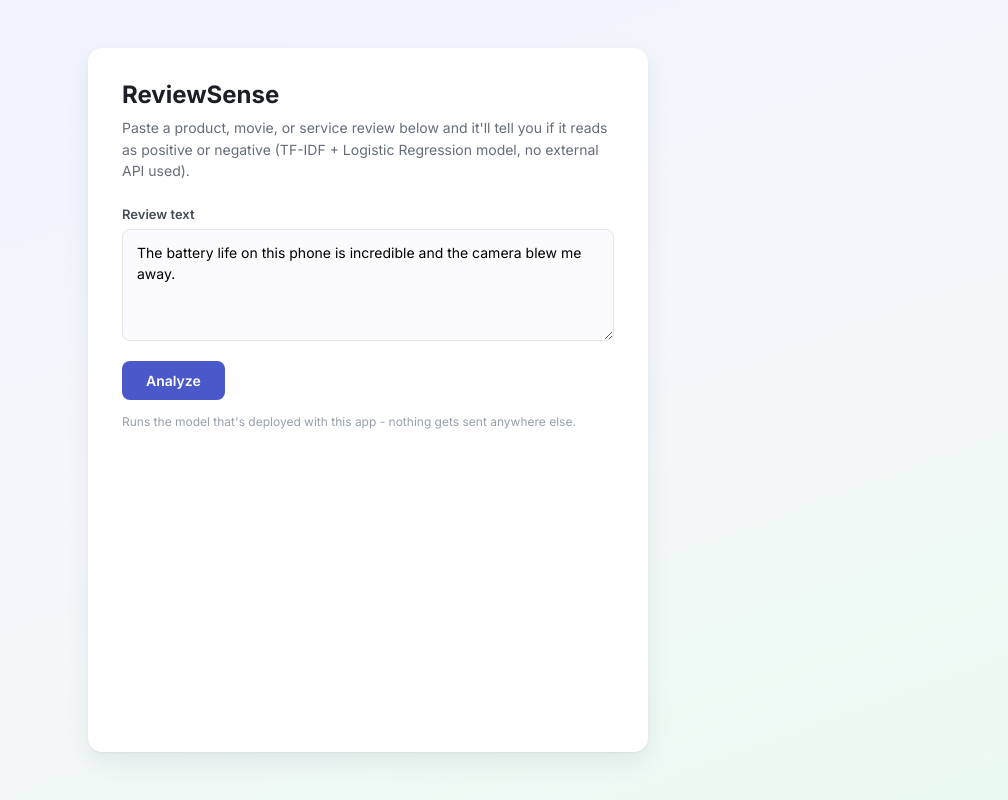
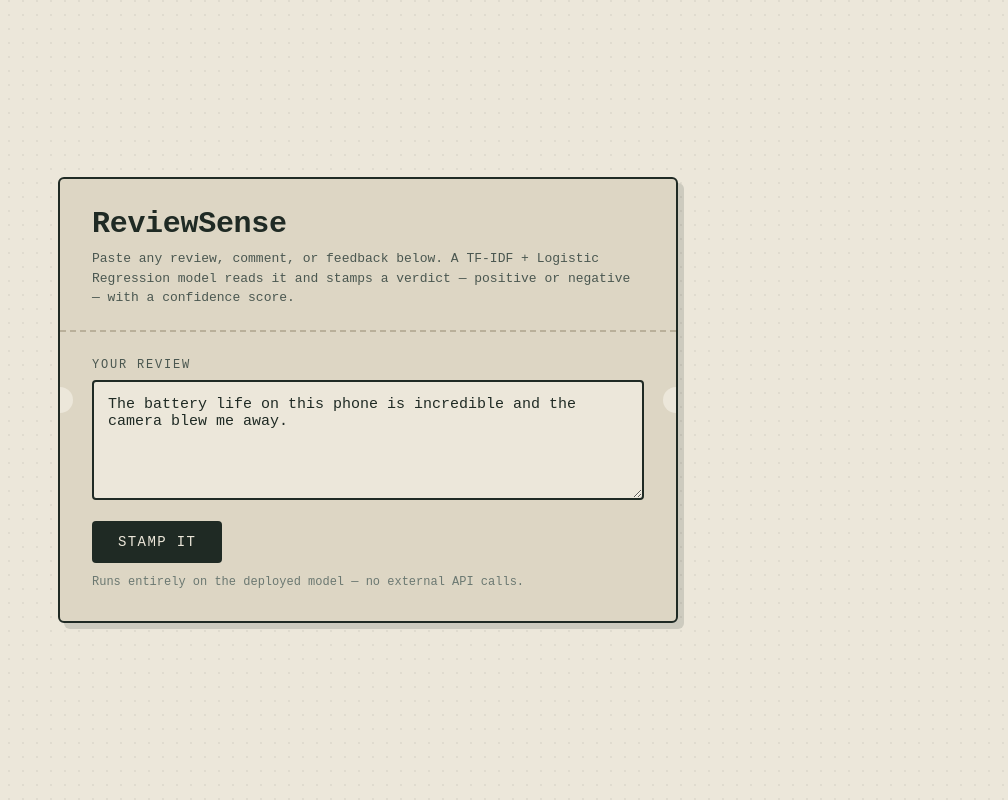
Before and after one commit to chethuuu/review-sentiment-ai, a Flask app: page / in a window 1280 px wide. Shown: the whole page, without its empty margins (272-1280 px from the left). Run offline with Flask 3, Linux system fonts and the light colour scheme; parts of the project's set-up code (start-up, migrations or seed data) failed here and were passed over.

Commit message:
fix: restore ticket-style UI, drop the eyebrow tagline
Bring back the ticket/stamp design instead of the plain card variant.
Removed the "Admit One Opinion" eyebrow line since it read as an
overly cute AI-generated flourish - everything else about the ticket
look stays as is.

```diff
--- a/templates/index.html
+++ b/templates/index.html
@@ -3,178 +3,189 @@
 <head>
 <meta charset="UTF-8">
 <meta name="viewport" content="width=device-width, initial-scale=1.0">
-<title>ReviewSense</title>
-<link rel="preconnect" href="https://fonts.googleapis.com">
-<link rel="preconnect" href="https://fonts.gstatic.com" crossorigin>
-<link href="https://fonts.googleapis.com/css2?family=Inter:wght@400;500;600;700&display=swap" rel="stylesheet">
+<title>ReviewSense — Sentiment Analyzer</title>
 <style>
+  :root {
+    --ink: #1f2a24;
+    --paper: #ece7da;
+    --paper-dark: #ddd6c4;
+    --stub-line: #b9b09a;
+    --good: #2f6f4f;
+    --good-bg: #e1efe3;
+    --bad: #9b3b2c;
+    --bad-bg: #f5e2dd;
+    --accent: #c98a2c;
+  }
   * { box-sizing: border-box; }
   body {
     margin: 0;
     min-height: 100vh;
-    background: linear-gradient(160deg, #eef2ff 0%, #f6f7fb 50%, #eafaf1 100%);
-    font-family: 'Inter', Arial, sans-serif;
-    color: #26292f;
+    background: var(--paper);
+    background-image:
+      radial-gradient(circle at 1px 1px, rgba(31,42,36,0.06) 1px, transparent 0);
+    background-size: 14px 14px;
+    font-family: 'Courier New', ui-monospace, monospace;
+    color: var(--ink);
     display: flex;
+    align-items: center;
     justify-content: center;
-    padding: 48px 16px;
+    padding: 32px 16px;
   }
-
-  .card {
+  .ticket {
     width: 100%;
-    max-width: 560px;
-    background: #ffffff;
-    border-radius: 14px;
-    padding: 32px 34px;
-    box-shadow: 0 1px 2px rgba(20, 25, 40, 0.05), 0 10px 26px rgba(20, 25, 40, 0.07);
+    max-width: 620px;
+    background: var(--paper-dark);
+    border: 2px solid var(--ink);
+    border-radius: 6px;
+    box-shadow: 6px 6px 0 rgba(31,42,36,0.15);
+    position: relative;
+    overflow: hidden;
   }
-
+  .ticket::before, .ticket::after {
+    content: "";
+    position: absolute;
+    width: 26px; height: 26px;
+    background: var(--paper);
+    border-radius: 50%;
+    top: 50%;
+    transform: translateY(-50%);
+  }
+  .ticket::before { left: -13px; }
+  .ticket::after { right: -13px; }
+  .head {
+    padding: 28px 32px 22px;
+    border-bottom: 2px dashed var(--stub-line);
+  }
   h1 {
-    margin: 0 0 8px;
-    font-size: 24px;
-    font-weight: 700;
-    color: #1c1f26;
+    margin: 0;
+    font-size: 30px;
+    letter-spacing: -0.01em;
   }
-
-  .subtitle {
-    margin: 0 0 24px;
-    font-size: 14px;
-    line-height: 1.55;
-    color: #666d7a;
+  .sub {
+    margin: 8px 0 0;
+    font-size: 13px;
+    color: #4a5750;
+    line-height: 1.5;
   }
-
+  .body-section {
+    padding: 26px 32px 32px;
+  }
   label {
     display: block;
-    font-size: 13px;
-    font-weight: 600;
-    margin-bottom: 7px;
-    color: #454b57;
+    font-size: 12px;
+    text-transform: uppercase;
+    letter-spacing: 0.15em;
+    margin-bottom: 8px;
+    color: #4a5750;
   }
-
   textarea {
     width: 100%;
-    min-height: 112px;
-    padding: 12px 14px;
+    min-height: 120px;
+    padding: 14px;
     font-family: inherit;
-    font-size: 14px;
-    line-height: 1.5;
-    border: 1.5px solid #e2e5ec;
-    border-radius: 8px;
+    font-size: 15px;
+    background: var(--paper);
+    border: 2px solid var(--ink);
+    border-radius: 4px;
     resize: vertical;
-    background: #fbfbfd;
-    transition: border-color 0.15s ease, box-shadow 0.15s ease;
+    color: var(--ink);
   }
   textarea:focus {
-    outline: none;
-    border-color: #5b6bd6;
-    box-shadow: 0 0 0 3px rgba(91, 107, 214, 0.14);
-    background: #fff;
+    outline: 3px solid var(--accent);
+    outline-offset: 1px;
   }
-
-  .action-row {
+  .row {
     display: flex;
+    justify-content: space-between;
     align-items: center;
-    gap: 14px;
     margin-top: 16px;
     flex-wrap: wrap;
+    gap: 12px;
   }
-
   button {
     font-family: inherit;
-    font-weight: 600;
+    background: var(--ink);
+    color: var(--paper);
+    border: none;
+    padding: 13px 26px;
     font-size: 14px;
-    background: #4a58c9;
-    color: #fff;
-    border: none;
-    padding: 11px 24px;
-    border-radius: 8px;
+    letter-spacing: 0.1em;
+    text-transform: uppercase;
+    border-radius: 4px;
     cursor: pointer;
-    transition: background 0.15s ease, transform 0.1s ease;
+    transition: transform 0.1s ease;
   }
-  button:hover { background: #3d4ab8; }
+  button:hover { transform: translateY(-1px); }
   button:active { transform: translateY(1px); }
-  button:disabled { opacity: 0.6; cursor: default; }
-
-  .note {
-    font-size: 12px;
-    color: #97a0ab;
-  }
-
-  .error {
-    color: #c23b2f;
-    font-size: 13px;
-    margin-top: 12px;
-    display: none;
-  }
+  button:disabled { opacity: 0.5; cursor: default; }
+  .hint { font-size: 12px; color: #6b7871; }
 
   .result {
-    margin-top: 22px;
-    padding: 16px 18px;
-    border-radius: 10px;
-    border: 1.5px solid #eee;
+    margin-top: 24px;
+    padding: 18px 20px;
+    border-radius: 4px;
+    border: 2px solid var(--ink);
     display: none;
   }
   .result.show { display: block; }
-  .result.positive { background: #f0faf3; border-color: #cdeed8; }
-  .result.negative { background: #fdf1f0; border-color: #f4d3cf; }
-
-  .label-row {
-    display: flex;
-    align-items: center;
-    justify-content: space-between;
-    flex-wrap: wrap;
-    gap: 8px;
+  .result.positive { background: var(--good-bg); border-color: var(--good); }
+  .result.negative { background: var(--bad-bg); border-color: var(--bad); }
+  .stamp {
+    display: inline-block;
+    font-weight: bold;
+    font-size: 20px;
+    letter-spacing: 0.08em;
+    text-transform: uppercase;
+    padding: 4px 10px;
+    border: 3px solid currentColor;
+    border-radius: 4px;
+    transform: rotate(-3deg);
   }
-
-  .sentiment {
-    font-weight: 700;
-    font-size: 15px;
+  .positive .stamp { color: var(--good); }
+  .negative .stamp { color: var(--bad); }
+  .confidence-label {
+    margin-top: 12px;
+    font-size: 12px;
+    text-transform: uppercase;
+    letter-spacing: 0.1em;
+    color: #4a5750;
   }
-  .positive .sentiment { color: #1e8a45; }
-  .negative .sentiment { color: #c23b2f; }
-
-  .conf-text {
-    font-size: 12px;
-    color: #6b7280;
-  }
-
-  .bar-bg {
-    margin-top: 10px;
-    height: 7px;
-    background: rgba(0,0,0,0.06);
+  .meter {
+    margin-top: 6px;
+    height: 10px;
+    background: rgba(0,0,0,0.08);
     border-radius: 6px;
     overflow: hidden;
   }
-  .bar-fill {
+  .meter-fill {
     height: 100%;
-    width: 0%;
-    border-radius: 6px;
+    background: currentColor;
     transition: width 0.4s ease;
   }
-  .positive .bar-fill { background: #2e9e4f; }
-  .negative .bar-fill { background: #d1453b; }
+  .positive .meter-fill { background: var(--good); }
+  .negative .meter-fill { background: var(--bad); }
+  .error { color: var(--bad); font-size: 13px; margin-top: 10px; display: none; }
 </style>
 </head>
 <body>
-  <div class="card">
-    <h1>ReviewSense</h1>
-    <p class="subtitle">Paste a product, movie, or service review below and it'll tell you if it reads as positive or negative (TF-IDF + Logistic Regression model, no external API used).</p>
-
-    <label for="text">Review text</label>
-    <textarea id="text">The battery life on this phone is incredible and the camera blew me away.</textarea>
-
-    <div class="action-row">
-      <button id="analyzeBtn" onclick="analyze()">Analyze</button>
-      <span class="note">Runs the model that's deployed with this app - nothing gets sent anywhere else.</span>
+  <div class="ticket">
+    <div class="head">
+      <h1>ReviewSense</h1>
+      <p class="sub">Paste any review, comment, or feedback below. A TF-IDF + Logistic Regression model reads it and stamps a verdict — positive or negative — with a confidence score.</p>
     </div>
-    <p class="error" id="errorMsg"></p>
-
-    <div class="result" id="result">
-      <div class="label-row">
-        <span class="sentiment" id="sentimentLabel">-</span>
-        <span class="conf-text">Confidence: <span id="confVal">0%</span></span>
+    <div class="body-section">
+      <label for="text">Your review</label>
+      <textarea id="text" placeholder="e.g. The battery life on this phone is incredible and the camera blew me away...">The battery life on this phone is incredible and the camera blew me away.</textarea>
+      <div class="row">
+        <button id="analyzeBtn" onclick="analyze()">Stamp it</button>
+        <span class="hint">Runs entirely on the deployed model — no external API calls.</span>
       </div>
-      <div class="bar-bg"><div class="bar-fill" id="barFill"></div></div>
+      <p class="error" id="errorMsg"></p>
+      <div class="result" id="result">
+        <span class="stamp" id="stampLabel">—</span>
+        <div class="confidence-label">Confidence: <span id="confVal">0%</span></div>
+        <div class="meter"><div class="meter-fill" id="meterFill" style="width:0%"></div></div>
+      </div>
     </div>
   </div>
 
@@ -184,45 +195,35 @@ async function analyze() {
   const btn = document.getElementById('analyzeBtn');
   const errEl = document.getElementById('errorMsg');
   const resultEl = document.getElementById('result');
-
   errEl.style.display = 'none';
-
   if (!text) {
-    errEl.textContent = 'Type something in first.';
+    errEl.textContent = 'Please enter some text first.';
     errEl.style.display = 'block';
     return;
   }
-
   btn.disabled = true;
-  btn.textContent = 'Analyzing...';
-
+  btn.textContent = 'Reading...';
   try {
     const res = await fetch('/api/predict', {
       method: 'POST',
       headers: {'Content-Type': 'application/json'},
-      body: JSON.stringify({ text })
+      body: JSON.stringify({text})
     });
     const data = await res.json();
-
-    if (!res.ok) {
-      throw new Error(data.error || 'Something went wrong.');
-    }
+    if (!res.ok) throw new Error(data.error || 'Something went wrong.');
 
     resultEl.classList.remove('positive', 'negative', 'show');
     resultEl.classList.add(data.label, 'show');
-
-    document.getElementById('sentimentLabel').textContent =
-      data.label === 'positive' ? 'Positive' : 'Negative';
-
+    document.getElementById('stampLabel').textContent = data.label === 'positive' ? '✓ Positive' : '✗ Negative';
     const pct = Math.round(data.confidence * 100);
     document.getElementById('confVal').textContent = pct + '%';
-    document.getElementById('barFill').style.width = pct + '%';
-  } catch (err) {
-    errEl.textContent = err.message;
+    document.getElementById('meterFill').style.width = pct + '%';
+  } catch (e) {
+    errEl.textContent = e.message;
     errEl.style.display = 'block';
   } finally {
     btn.disabled = false;
-    btn.textContent = 'Analyze';
+    btn.textContent = 'Stamp it';
   }
 }
 </script>
```
